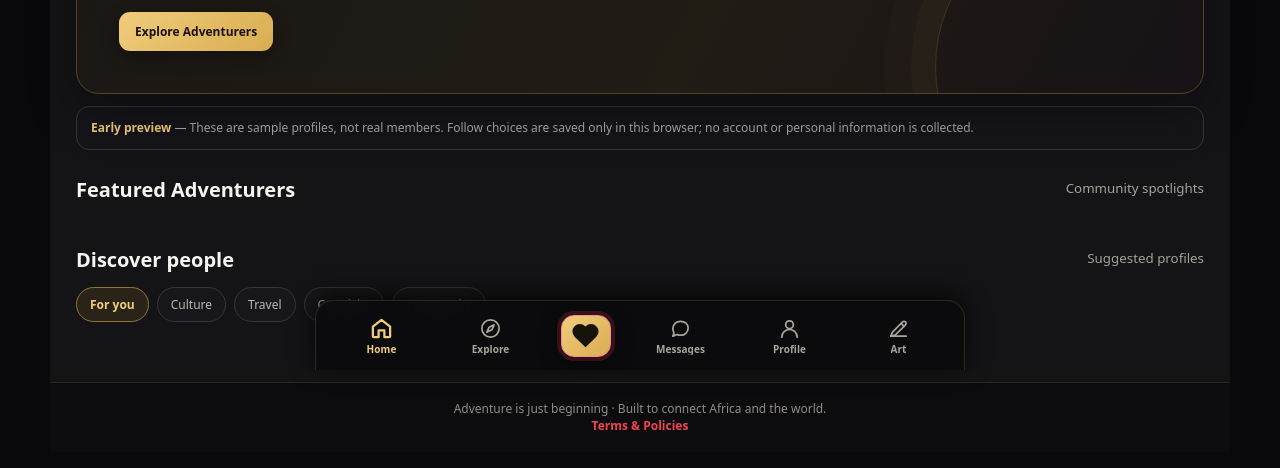
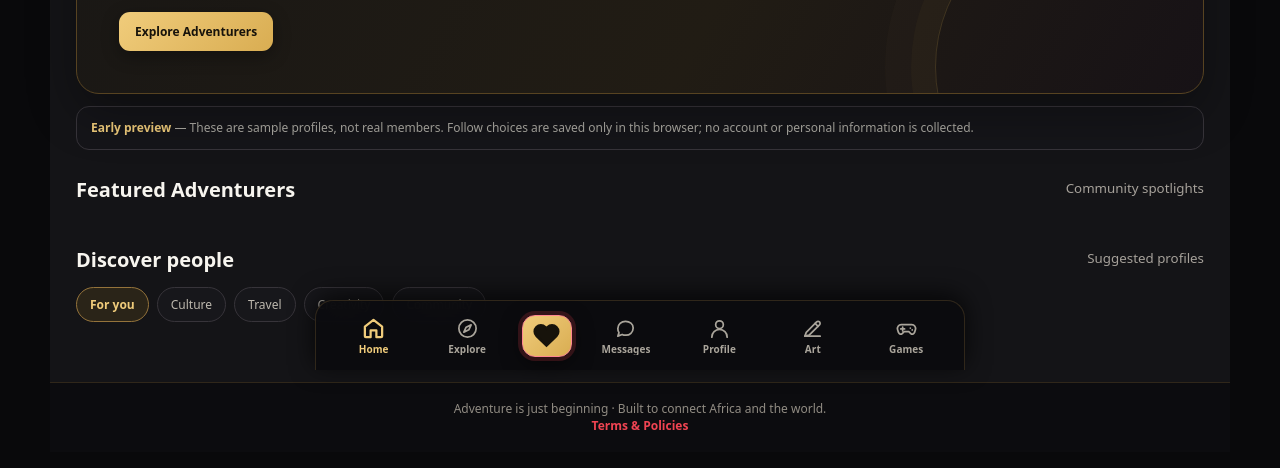
Before and after one commit to iyenagbegodswillgodswill-debug/-adventure-social, a plain HTML site: page index.html in a window 1280 px wide. Shown: the part 430-898 px from the top of the page. Drawn offline with Linux system fonts and the light colour scheme; a script that the page names is missing.

Commit message:
Add Game Center to Adventure navigation

```diff
--- a/index.html
+++ b/index.html
@@ -136,6 +136,7 @@ main{color:var(--ink)}.intro p,.heading small,.feed-topline span,.post-author sm
 <a class="nav-item" href="./messages.html" aria-label="Messages"><span class="nav-icon"><svg viewBox="0 0 24 24" aria-hidden="true"><path d="M20 11.5a7.5 7.5 0 0 1-8 7.5 8 8 0 0 1-3.5-.8L4 20l1.2-3.7A7.3 7.3 0 0 1 4 12c0-4.2 3.6-7.5 8-7.5s8 2.8 8 7z"/></svg></span><span class="nav-label">Messages</span></a>
 <a class="nav-item" href="./account.html" aria-label="Profile"><span class="nav-icon"><svg viewBox="0 0 24 24" aria-hidden="true"><circle cx="12" cy="8" r="4"/><path d="M4 21a8 8 0 0 1 16 0"/></svg></span><span class="nav-label">Profile</span></a>
 <a class="nav-item" href="./art-house.html" aria-label="Art House"><span class="nav-icon"><svg viewBox="0 0 24 24" aria-hidden="true"><path d="m4 20 4.5-1 10.8-10.8a2.1 2.1 0 0 0-3-3L5.5 16z"/><path d="m14.8 6.7 3 3M4 20h16"/></svg></span><span class="nav-label">Art</span></a>
+<a class="nav-item" href="./game-center.html" aria-label="Game Center"><span class="nav-icon"><svg viewBox="0 0 24 24" aria-hidden="true"><path d="M6.5 8h11a4 4 0 0 1 3.8 5.2l-1 3.1a2.3 2.3 0 0 1-3.8 1l-2.1-2H9.6l-2.1 2a2.3 2.3 0 0 1-3.8-1l-1-3.1A4 4 0 0 1 6.5 8Z"/><path d="M8 10.5v4M6 12.5h4M16 11.5h.01M18 13.5h.01"/></svg></span><span class="nav-label">Games</span></a>
 </nav></header>
 <main id="main"><div id="directory-screen"><section class="intro"><div><div class="eyebrow">Find your people</div><h1>Meet the Adventurers</h1><p>Discover people, stories and fresh perspectives across Africa.</p></div><input id="search" class="search" type="search" placeholder="Search names or interests…" aria-label="Search adventurers"></section>
 <section class="hero"><span class="badge">WELCOME TO ADVENTURE</span><h2>Every connection starts somewhere.</h2><p>Meet people who share your interests, explore new communities and discover the many stories that make our world.</p><a class="hero-cta" href="#discover">Explore Adventurers</a></section>
```
